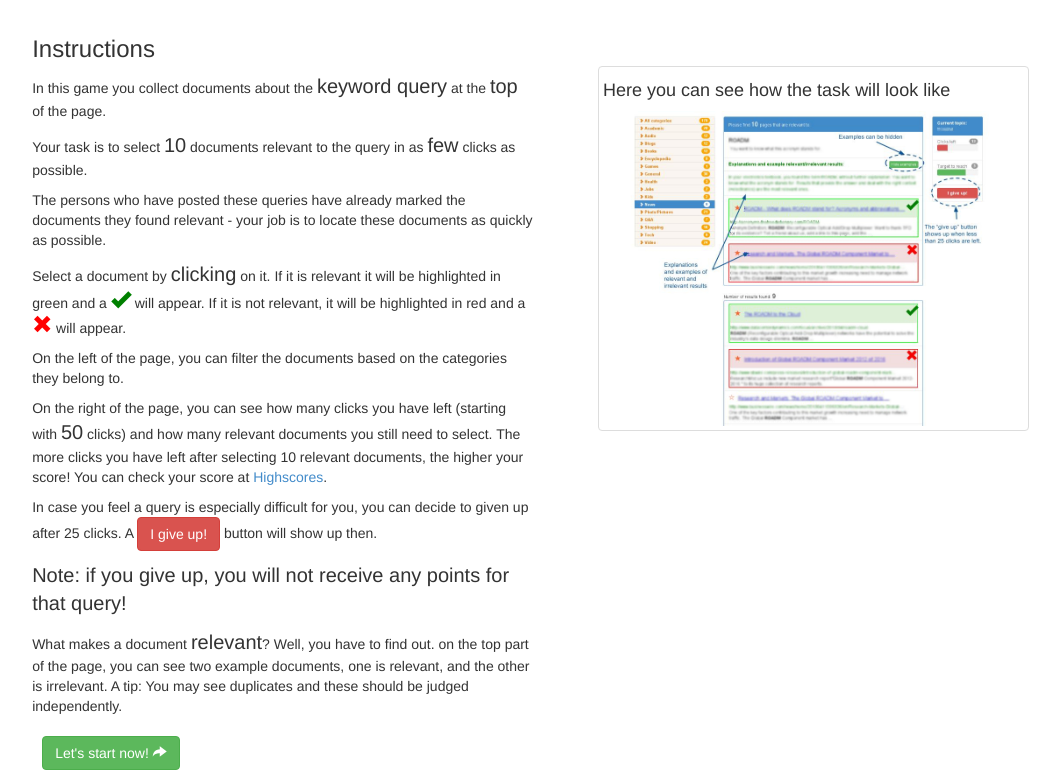
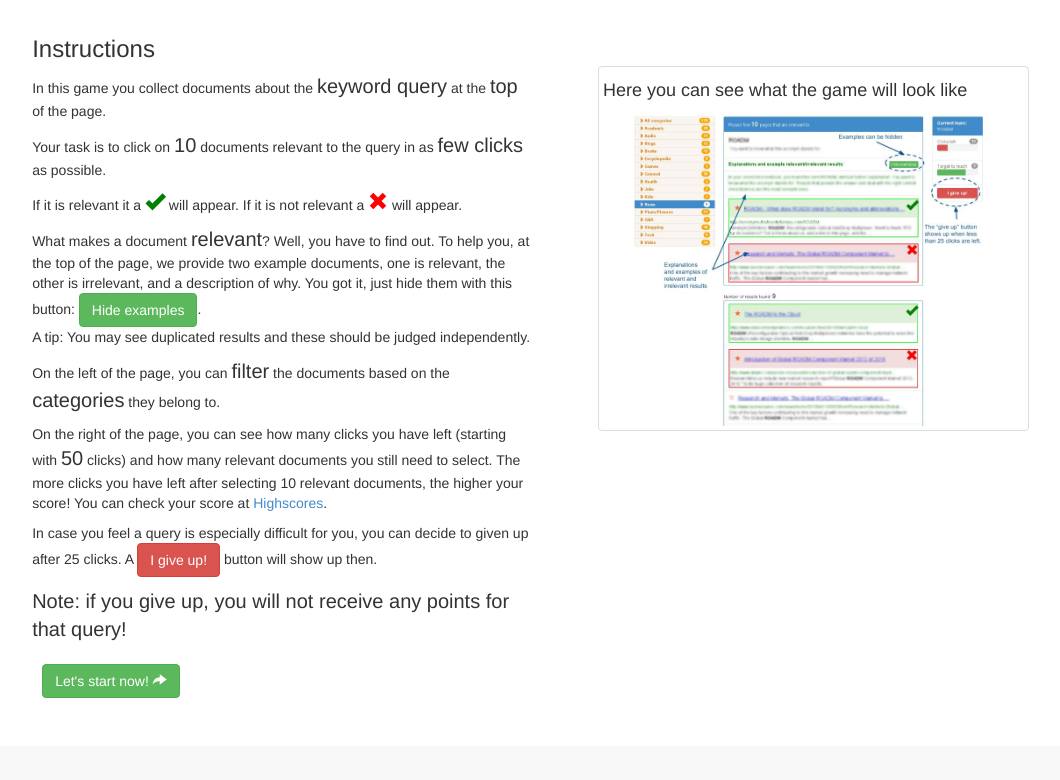
Before and after one commit to jiyinhe/fedweb_ui, a Django app: template fw_userstudy/templates/fedtask/instructions2.html in a window 1280 px wide. Shown: the part 54-834 px from the top of the page, without its empty margins (92-1152 px from the left). After the commit the page ends 752 px from the top, so only its background shows below. Run offline with Django 3.2, Linux system fonts and the light colour scheme; the template is opened without the code that fills it, so the values that code supplies are empty; parts of the project's set-up code (start-up, migrations or seed data) failed here and were passed over; some libraries are stand-ins or nearby versions.

Commit message:
template fixes

```diff
--- a/fw_userstudy/templates/fedtask/instructions2.html
+++ b/fw_userstudy/templates/fedtask/instructions2.html
@@ -11,27 +11,34 @@
 	<div class="col-md-6">
 	<h3>Instructions</h3>
 
+
+
 <p>
     In this game you collect documents about the <span class="emph">keyword
     query</span> at the <span class="emph">top</span> of the page.</p>
 <p>
-    Your task is to select <span class="emph">10</span> documents relevant
-    to the query in as <span class="emph">few</span> clicks as possible.
+    Your task is to click on <span class="emph">10</span> documents relevant to
+    the query in as <span class="emph">few clicks</span> as possible.
 </p>
 <p>
-    The persons who have posted these queries have already marked the documents
-    they found relevant - your job is to locate these documents as quickly as possible.
+    If it is relevant it a <span class="glyphicon glyphicon-ok emph"
+    style="color:green"></span> will appear.  If it is not relevant a <span
+    class="glyphicon glyphicon-remove emph" style="color:red"></span> will
+    appear.
 </p>
 <p>
-    Select a document by <span class="emph">clicking</span> on it.  If it is
-    relevant it will be highlighted in green and a <span class="glyphicon
-    glyphicon-ok emph" style="color:green"></span> will appear.  If it is not
-    relevant, it will be highlighted in red and a <span class="glyphicon
-    glyphicon-remove emph" style="color:red"></span> will appear.
+    What makes a document <span class="emph">relevant</span>? Well, you have to
+    find out. To help you, at the top of the page, we provide two example
+    documents, one is relevant, the other is irrelevant, and a description of
+    why. You got it, just hide them with this button: <span class="btn
+    btn-success">Hide examples</span>.
+</br>
+    A tip: You may see duplicated results and these should be judged
+    independently.
 </p>
 <p>
-    On the left of the page, you can filter the documents based on the
-    categories they belong to.
+    On the left of the page, you can <span class="emph">filter</span> the
+    documents based on the <span class="emph">categories</span> they belong to.
 </p>
 <p>
     On the right of the page, you can see how many clicks you have left
@@ -40,36 +47,15 @@
     selecting 10 relevant documents, the higher your score!  You can check your
     score at <a href="{% url fedtask.views.highscores %}">Highscores</a>.
 </p>
-
 <p>
     In case you feel a query is especially difficult for you, you can decide to
     given up after 25 clicks.
     A <span class="btn btn-danger">I give up!</span> button will show up then.
 </p>
-    <p>
+<p>
     <span class="emph">Note: if you give up, you will not receive any points for that query! </span>
-    </p>
-
-<p>
-    What makes a document <span class="emph">relevant</span>? Well, you have to
-    find out.
-
-    on the top part of the page, you can see two example documents, one is relevant,
-    and the other is irrelevant.
-
-
-    A tip: You may see duplicates and these should be judged
-    independently.
-    <!--Only documents in <span class="emph">English</span> are
-    relevant.Also -->
 </p>
 
-	<!--p>
-If you are not able to find 10 relevant documents in 100 clicks,
-you can have another try with the next topic. If you don't want
-to look for more related documents for a certain topic, you can
-click "next topic" to select a new topic.
-	</p-->
 
 	<div class="space10">
 	<a class="btn btn-success"
@@ -81,7 +67,7 @@ click "next topic" to select a new topic.
 
 	<div class="col-md-6 space50">
 	<div class="thumbnail">
-	 <h4>Here you can see how the task will look like</h4>
+	 <h4>Here you can see what the game will look like</h4>
 	<img src="{% static "img/screenshot_ui2.jpg" %}" width="100%"/>
 	</div>
 <!--
--- a/fw_userstudy/templates/fedtask/task_base.html
+++ b/fw_userstudy/templates/fedtask/task_base.html
@@ -61,7 +61,7 @@
 				</div>
 			</div>
 			<div data-ilpslogging-groupid='taskpanel' class="panel-body">
-		{#		<div data-ilpslogging-groupid='taskpanel' class="topic-text">{{topic_text}}</div> #}
+				<div data-ilpslogging-groupid='taskpanel' class="topic-text">{{topic_text}}</div>
         		<div data-ilpslogging-groupid='taskpanel' class="space5">{{topic_description}}</div>
 			</div>
 			<div data-ilpslogging-groupid='examplepanel' class="list-group">
```
Also changed, not shown: fw_userstudy/templates/fedtask/instructions1.html (+15 -20 lines).
